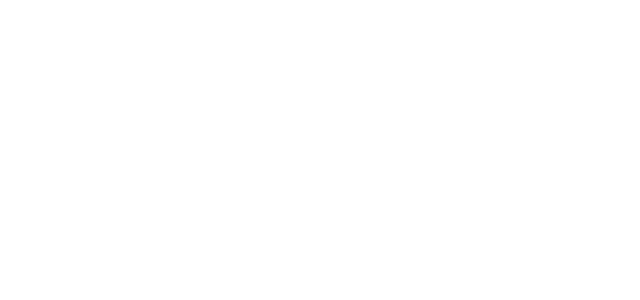
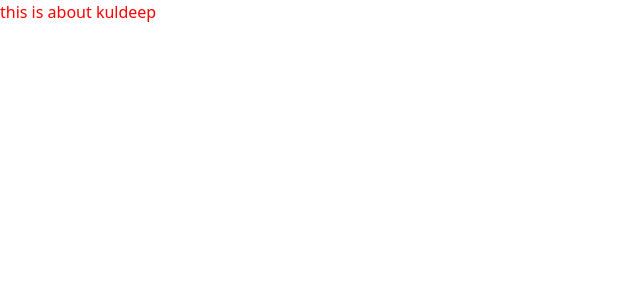
Before and after one commit to KuldeepKUMAR324/resume-bulider, a React (Vite) app in the folder Registration_Login_Form_MERN_Stack-main/frontend/: page /about in a window 1280 px wide. Before the commit this address had no page. Shown: the top 300 px of the page, without its empty margins (0-640 px from the left). Built offline with nearby package versions, Linux system fonts and the light colour scheme.

Commit message:
Your commit message

```diff
--- /dev/null
+++ b/Registration_Login_Form_MERN_Stack-main/frontend/src/components/About.css
@@ -0,0 +1,3 @@
+div{
+    color: red;
+}
--- /dev/null
+++ b/Registration_Login_Form_MERN_Stack-main/frontend/src/components/About.jsx
@@ -0,0 +1,12 @@
+import React from 'react'
+import "./About.css"
+
+const About = () => {
+  return (
+    <div>
+       this is about kuldeep
+    </div>
+  )
+}
+
+export default About
--- a/Registration_Login_Form_MERN_Stack-main/frontend/src/components/App.jsx
+++ b/Registration_Login_Form_MERN_Stack-main/frontend/src/components/App.jsx
@@ -2,7 +2,10 @@ import React from 'react';
 import { BrowserRouter, Routes, Route } from 'react-router-dom';
 import Home from './Home';  // Make sure Home.jsx is in the same directory
 import Login from './Login';  // Make sure Login.jsx is in the same directory
-import Register from './Register';  // Make sure Register.jsx is in the same directory
+import Register from './Register';
+import About from './About';
+import Services from './Services';
+import Design from './Design' ;// Make sure Register.jsx is in the same directory
 
 function App() {
   return (
@@ -12,7 +15,12 @@ function App() {
           <Route path="/" element={<Home />} />
           <Route path="/home" element={<Home />} />
           <Route path="/login" element={<Login />} />
+          {/* <Route path="/about" element={<About/>} /> Placeholder for About component */}
           <Route path="/register" element={<Register />} />
+          <Route path="/about" element={<About />} />
+          <Route path="Services" element={<Services/>}/>
+          <Route path="Design" element={<Design/>}/>
+          {/* Placeholder for About component */}
         </Routes>
       </div>
     </BrowserRouter>
--- /dev/null
+++ b/Registration_Login_Form_MERN_Stack-main/frontend/src/components/Design.css
@@ -0,0 +1,3 @@
+p{
+    color: white;
+}
--- /dev/null
+++ b/Registration_Login_Form_MERN_Stack-main/frontend/src/components/Design.jsx
@@ -0,0 +1,12 @@
+import React from 'react'
+import "./Design.css"
+
+const Design = () => {
+  return (
+    <div>
+       <p> this is the design page convert</p>
+    </div>
+  )
+}
+
+export default Design
--- a/Registration_Login_Form_MERN_Stack-main/frontend/src/components/Home.jsx
+++ b/Registration_Login_Form_MERN_Stack-main/frontend/src/components/Home.jsx
@@ -12,9 +12,9 @@ const Home = () => {
 
           <ul className="menu">
             <li><a href="/">HOME</a></li>
-            <li><a href="/about">ABOUT</a></li>
+            <li><a href="/About">ABOUT</a></li>
             <li><a href="/services">SERVICES</a></li>
-            <li><a href="/design">DESIGN</a></li>
+            <li><a href="/Design">DESIGN</a></li>
             <li><a href="/contact">CONTACT</a></li>
           </ul>
 
--- /dev/null
+++ b/Registration_Login_Form_MERN_Stack-main/frontend/src/components/Services.css
@@ -0,0 +1,3 @@
+p{
+    color: yellow;
+}
--- /dev/null
+++ b/Registration_Login_Form_MERN_Stack-main/frontend/src/components/Services.jsx
@@ -0,0 +1,12 @@
+import React from 'react'
+import "./Services.css"
+
+const Services = () => {
+  return (
+    <div>
+       <p> this is  the service</p>
+    </div>
+  )
+}
+
+export default Services
```
